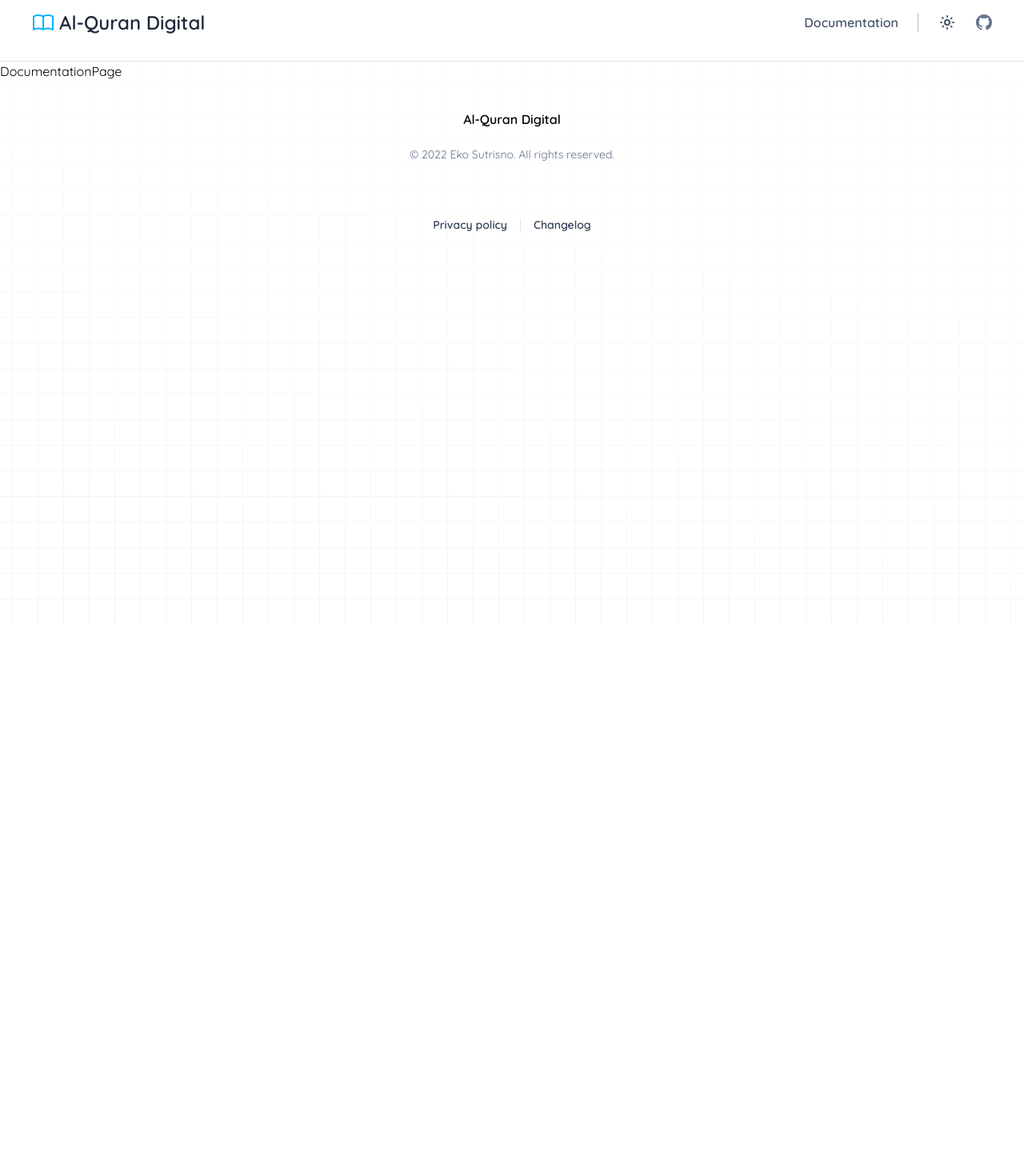
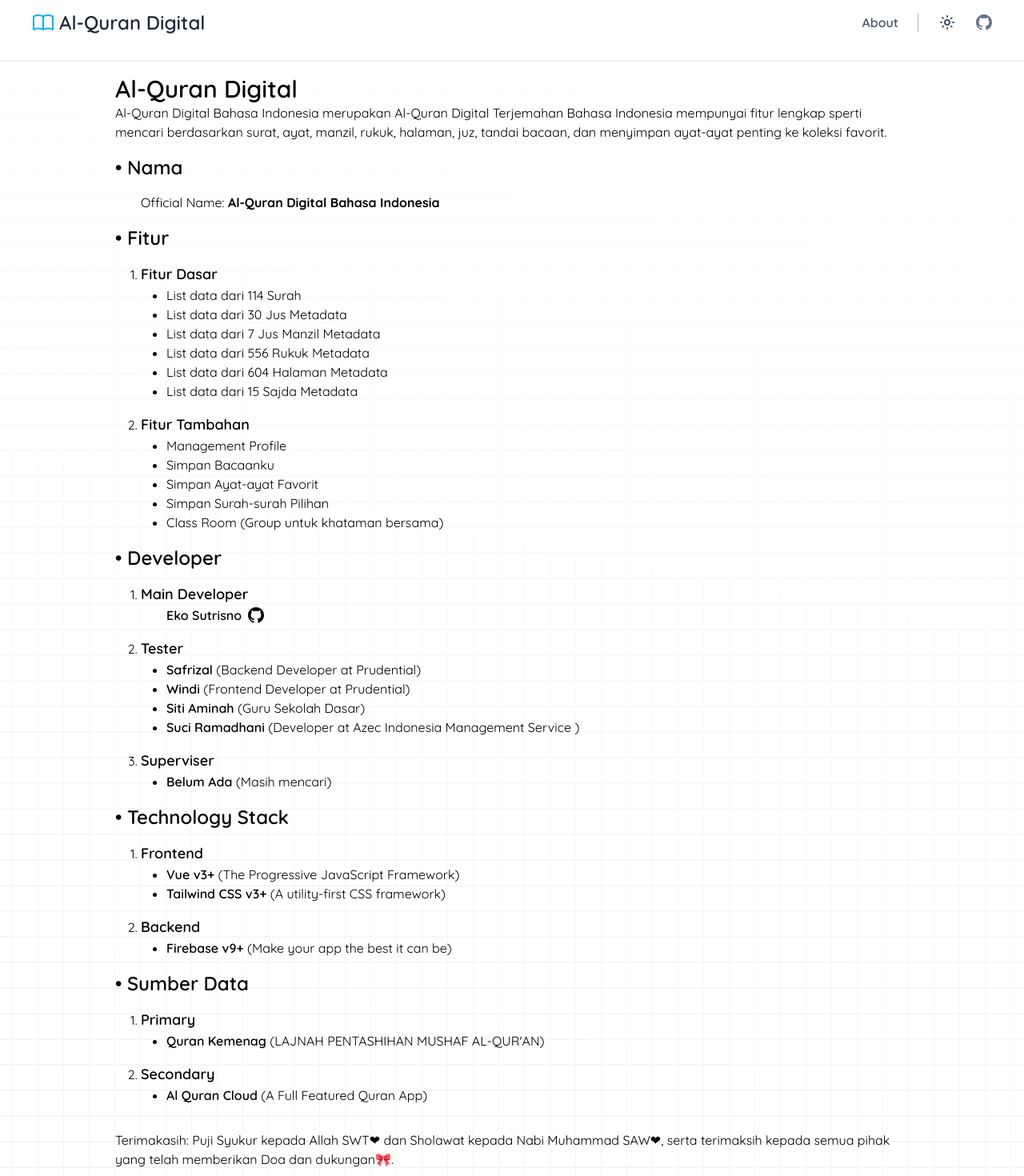
Before and after one commit to ekosutrisno/alquran-digital, a Vue app: page /doc in a window 1280 px wide. Shown: the part 20-1490 px from the top of the page at 80% size. Before the commit the page ends 800 px from the top, so only its background shows below. Built offline with nearby package versions, Linux system fonts and the light colour scheme; no server answers.

Commit message:
update: add doc page simple content

```diff
--- a/src/components/app/NavbarHeader.vue
+++ b/src/components/app/NavbarHeader.vue
@@ -28,7 +28,7 @@
         </div>
         <div class="absolute inset-y-0 right-0 flex items-center pr-2 sm:static sm:inset-auto sm:ml-6 sm:pr-0">
           <div class="bg-white dark:bg-slate-900 relative pointer-events-auto">
-            <button type="button" @click="emit('search')" class="hidden w-full lg:flex items-center text-sm leading-6 text-slate-700 rounded-md ring-1 ring-slate-700/10 dark:ring-slate-700/75 shadow-sm py-1.5 pl-2 pr-3 hover:ring-slate-300 dark:bg-slate-800 dark:highlight-white/5 dark:hover:bg-slate-700">
+            <button type="button" @click="emit('search')" class="hidden w-full lg:flex items-center text-sm leading-6 text-slate-700 dark:text-slate-200 rounded-md ring-1 ring-slate-700/10 dark:ring-slate-700/75 shadow-sm py-1.5 pl-2 pr-3 hover:ring-slate-300 dark:bg-slate-800 dark:highlight-white/5 dark:hover:bg-slate-700">
               <svg width="24" height="24" fill="none" aria-hidden="true" class="mr-3 flex-none">
                 <path d="m19 19-3.5-3.5" stroke="currentColor" stroke-width="2" stroke-linecap="round" stroke-linejoin="round"></path>
                 <circle cx="11" cy="11" r="6" stroke="currentColor" stroke-width="2" stroke-linecap="round" stroke-linejoin="round"></circle>
--- a/src/components/shared/ModalSearch.vue
+++ b/src/components/shared/ModalSearch.vue
@@ -14,7 +14,7 @@
                   <input type="text" v-model="state.query" class="w-full dark:text-white focus:ring-0 active:outline-none rounded bg-transparent px-3 py-3 outline-none border-none">
                   <button type="button" @click="onCloseModal" class="text-xs bg-slate-100 hover:bg-slate-200 shadow-md text-slate-900 dark:text-slate-300 dark:bg-slate-700/30 dark:hover:bg-slate-700/75 w-max rounded p-1 px-1.5">Cancel</button>
                 </div>
-                <div class="overflow-auto w-full flex-1 flex flex-col custom-scroll">
+                <div class="overflow-auto w-full flex-1 flex flex-col with-scroll">
                   <button
                     type="button"
                     @click="goToPage(search.to)"
--- a/src/components/web/Header.vue
+++ b/src/components/web/Header.vue
@@ -16,7 +16,7 @@
                 <svg xmlns="http://www.w3.org/2000/svg" class="h-6 w-6 md:hidden" fill="none" viewBox="0 0 24 24" stroke="currentColor" stroke-width="2">
                   <path stroke-linecap="round" stroke-linejoin="round" d="M9 12h6m-6 4h6m2 5H7a2 2 0 01-2-2V5a2 2 0 012-2h5.586a1 1 0 01.707.293l5.414 5.414a1 1 0 01.293.707V19a2 2 0 01-2 2z" />
                 </svg>
-                <span class="hidden md:block">Documentation</span>
+                <span class="hidden md:block">About</span>
               </router-link>
             </li>
             <li hidden>
--- a/src/views/web/DocumentationPage.vue
+++ b/src/views/web/DocumentationPage.vue
@@ -1,6 +1,116 @@
 <template>
-    <div>
-        DocumentationPage
+    <div class="max-w-screen-lg mx-auto p-4 dark:text-white">
+        <h1 class="text-3xl font-semibold">Al-Quran Digital</h1>
+        <p>Al-Quran Digital Bahasa Indonesia merupakan Al-Quran Digital Terjemahan Bahasa Indonesia mempunyai fitur lengkap sperti mencari berdasarkan surat, ayat, manzil, rukuk, halaman, juz, tandai bacaan, dan menyimpan ayat-ayat penting ke koleksi favorit.</p>
+        <section class="mt-4">
+            <h2 class="text-2xl font-semibold"> &bull; Nama</h2>
+            <ul class="mt-4 ml-8 space-y-4">
+                Official Name: <span class="font-bold">Al-Quran Digital Bahasa Indonesia</span>
+            </ul>
+        </section>
+
+        <section class="mt-4">
+            <h2 class="text-2xl font-semibold"> &bull; Fitur</h2>
+            <ul class="mt-4 ml-8 space-y-4 list-decimal">
+
+                <li>
+                    <h3 class="text-lg font-semibold">Fitur Dasar</h3>
+                    <ul class="list-disc ml-8">
+                        <li>List data dari 114 Surah</li>
+                        <li>List data dari 30 Jus Metadata</li>
+                        <li>List data dari 7 Jus Manzil Metadata</li>
+                        <li>List data dari 556 Rukuk Metadata</li>
+                        <li>List data dari 604 Halaman Metadata</li>
+                        <li>List data dari 15 Sajda Metadata</li>
+                    </ul>
+                </li>
+                <li>
+                    <h3 class="text-lg font-semibold">Fitur Tambahan</h3>
+                    <ul class="list-disc ml-8">
+                        <li>Management Profile</li>
+                        <li>Simpan Bacaanku</li>
+                        <li>Simpan Ayat-ayat Favorit</li>
+                        <li>Simpan Surah-surah Pilihan</li>
+                        <li>Class Room (Group untuk khataman bersama)</li>
+                    </ul>
+                </li>
+            </ul>
+        </section>
+
+        <section class="mt-4">
+            <h2 class="text-2xl font-semibold"> &bull; Developer</h2>
+            <ul class="mt-4 ml-8 space-y-4 list-decimal">
+
+                <li>
+                    <h3 class="text-lg font-semibold">Main Developer</h3>
+                    <ul class="list-disc ml-8">
+                        <li class="inline-flex items-center space-x-2 font-semibold">
+                            <span>Eko Sutrisno</span>
+                            <a href="https://github.com/ekosutrisno" target="_blank" rel="noopener noreferrer">
+                                <svg xmlns="http://www.w3.org/2000/svg" class="w-5 h-5 dark:text-white"  viewBox="0 0 24 24"><path d="M12 0c-6.626 0-12 5.373-12 12 0 5.302 3.438 9.8 8.207 11.387.599.111.793-.261.793-.577v-2.234c-3.338.726-4.033-1.416-4.033-1.416-.546-1.387-1.333-1.756-1.333-1.756-1.089-.745.083-.729.083-.729 1.205.084 1.839 1.237 1.839 1.237 1.07 1.834 2.807 1.304 3.492.997.107-.775.418-1.305.762-1.604-2.665-.305-5.467-1.334-5.467-5.931 0-1.311.469-2.381 1.236-3.221-.124-.303-.535-1.524.117-3.176 0 0 1.008-.322 3.301 1.23.957-.266 1.983-.399 3.003-.404 1.02.005 2.047.138 3.006.404 2.291-1.552 3.297-1.23 3.297-1.23.653 1.653.242 2.874.118 3.176.77.84 1.235 1.911 1.235 3.221 0 4.609-2.807 5.624-5.479 5.921.43.372.823 1.102.823 2.222v3.293c0 .319.192.694.801.576 4.765-1.589 8.199-6.086 8.199-11.386 0-6.627-5.373-12-12-12z"/></svg>
+                            </a>
+                        </li>
+                    </ul>
+                </li>
+                <li>
+                    <h3 class="text-lg font-semibold">Tester</h3>
+                    <ul class="list-disc ml-8">
+                        <li><span class="font-semibold">Safrizal</span> (Backend Developer at Prudential)</li>
+                        <li><span class="font-semibold">Windi</span> (Frontend Developer at Prudential)</li>
+                        <li><span class="font-semibold">Siti Aminah</span> (Guru Sekolah Dasar)</li>
+                        <li><span class="font-semibold">Suci Ramadhani</span> (Developer at Azec Indonesia Management Service )</li>
+                    </ul>
+                </li>
+                <li>
+                    <h3 class="text-lg font-semibold">Superviser</h3>
+                    <ul class="list-disc ml-8">
+                        <li><span class="font-semibold">Belum Ada</span> (Masih mencari)</li>
+                    </ul>
+                </li>
+            </ul>
+        </section>
+
+        <section class="mt-4">
+            <h2 class="text-2xl font-semibold"> &bull; Technology Stack</h2>
+            <ul class="mt-4 ml-8 space-y-4 list-decimal">
+
+                <li>
+                    <h3 class="text-lg font-semibold">Frontend</h3>
+                    <ul class="list-disc ml-8">
+                        <li><span class="font-semibold">Vue v3+</span> (The Progressive JavaScript Framework)</li>
+                        <li><span class="font-semibold">Tailwind CSS v3+</span> (A utility-first CSS framework)</li>
+                    </ul>
+                </li>
+                <li>
+                    <h3 class="text-lg font-semibold">Backend</h3>
+                    <ul class="list-disc ml-8">
+                        <li><span class="font-semibold">Firebase v9+</span> (Make your app the best it can be)</li>
+                    </ul>
+                </li>
+            </ul>
+        </section>
+
+        <section class="mt-4">
+            <h2 class="text-2xl font-semibold"> &bull; Sumber Data</h2>
+            <ul class="mt-4 ml-8 space-y-4 list-decimal">
+
+                <li>
+                    <h3 class="text-lg font-semibold">Primary</h3>
+                    <ul class="list-disc ml-8">
+                        <li><span class="font-semibold">Quran Kemenag</span> (LAJNAH PENTASHIHAN MUSHAF AL-QUR'AN)</li>
+                    </ul>
+                </li>
+                <li>
+                    <h3 class="text-lg font-semibold">Secondary</h3>
+                    <ul class="list-disc ml-8">
+                        <li><span class="font-semibold">Al Quran Cloud</span> (A Full Featured Quran App)</li>
+                    </ul>
+                </li>
+            </ul>
+        </section>
+        <p class="mt-8">
+            Terimakasih: Puji Syukur kepada Allah SWT❤ dan Sholawat kepada Nabi Muhammad SAW❤, serta terimaksih kepada semua pihak yang telah memberikan Doa dan dukungan🎀.
+        </p>
     </div>
 </template>
 
--- a/src/views/web/PrivacyPolicyPage.vue
+++ b/src/views/web/PrivacyPolicyPage.vue
@@ -1,5 +1,5 @@
 <template>
-    <div class="max-w-screen-md mx-auto dark:text-white p-4">
+    <div class="max-w-screen-lg mx-auto dark:text-white p-4">
         <div>
             <h1 class="font-semibold text-4xl mt-4 text-center">Privacy Policy</h1>
             <p class="text-center text-sm mt-2">Last updated on July 17, 2022</p>
```
